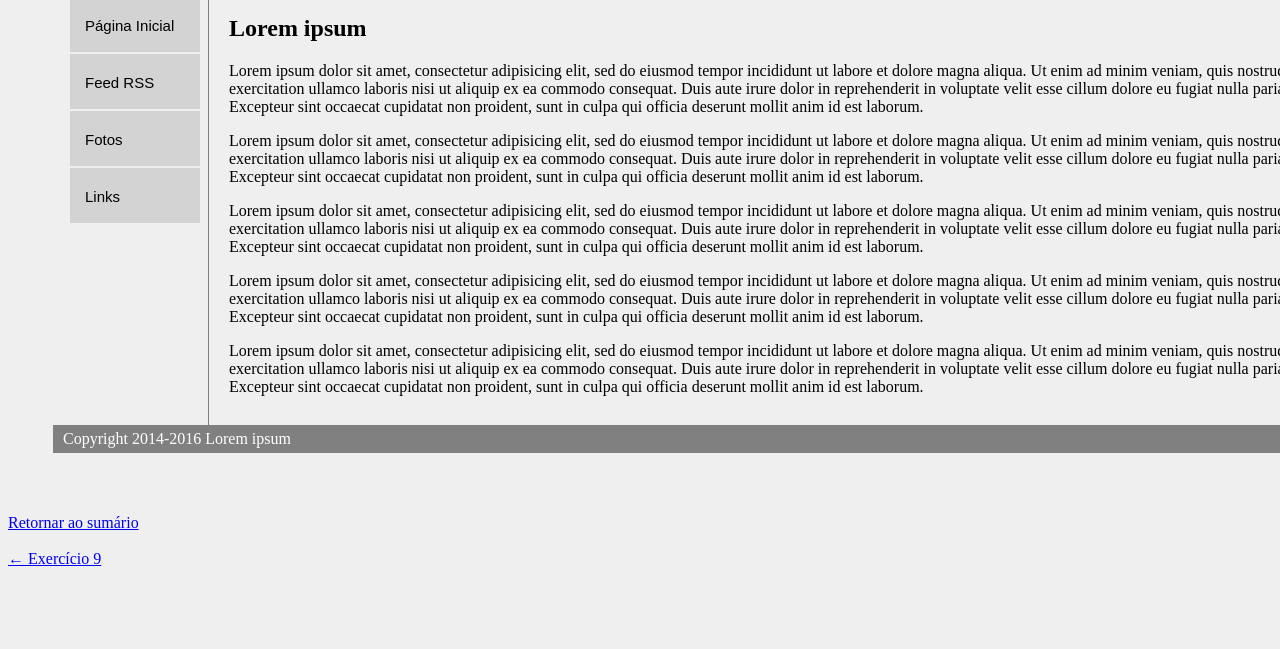
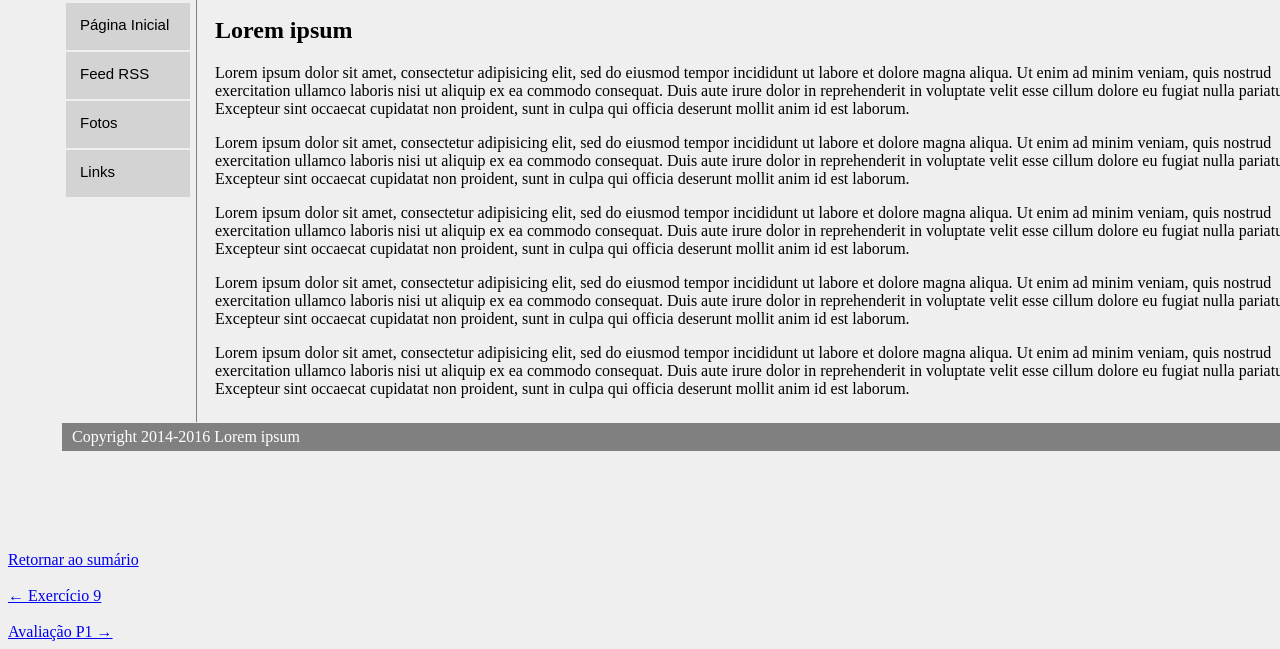
Before and after one commit to YtaloAzeredo/ytaloazeredo.github.io, a plain HTML site: page curso/capitulo2/exercicios/ex10.html in a window 1280 px wide. Shown: the part 209-858 px from the top of the page. Before the commit the page ends 800 px from the top, so only its background shows below. Drawn offline with Linux system fonts and the light colour scheme.

Commit message:
update css

```diff
--- a/curso/capitulo2/exercicios/ex10.css
+++ b/curso/capitulo2/exercicios/ex10.css
@@ -3,38 +3,32 @@
 {
     margin: 40px 40px 70px 40px;
     padding: 10px;
-    min-height: 450px;
-    max-height: 450px;
+    min-height: 487px;
+    max-height: 487px;
     min-width: 1270px;
     max-width: 1270px;
+    position: relative;
 }
-
+header
+{
+    background-color: gray;
+}
 header h1, footer
 {
-    background-color: gray;
     color: white;
-    display: inline-table;
     width: 1300px;
-    margin: -5px -5px;
+    margin: -6px 4px;
     padding: 5px 10px;
-
 }
 
 nav
 {
-    display:inline-block;
     height: 425px;
-    width: 154px;
-    margin-top: -19px;
+    width: 137px;
+    margin-top: -20px;
     position:absolute;
-    left: 58px;
-    top: 195.067px;
-}
-
-nav ul
-{
-    margin: 30px 8px 15px 0px;
-    padding: 0px 0px 0px 42px;
+    left: 11px;
+    top: 69.067px;
 }
 
 nav li
@@ -44,8 +38,8 @@ nav li
     width: 110px;
     text-align: left;
     list-style: none;
-    margin: 2px 0px 0px -30px;
-    padding: 20px 5px 5px 15px;
+    margin: 2px 0px 0px -33px;
+    padding: 13px 0px 4px 14px;
 }
 
 nav a
@@ -54,21 +48,30 @@ nav a
     text-decoration: none;
     font-family: sans-serif;
     font-size: 15px;
-
 }
-
 
 #principal
 {
-    display:inline-block;
     text-align: left;
-    height: 410px;
+    height: 397px;
     width: 1100px;
     border-left: solid 1px gray;
-    padding: 10px 10px 25px 20px;
-    margin: 0px 0px 0px 150px;
+    position: absolute;
+    left: 148px;
+    top: 51px;
+    padding: 18px;
+}
+section#principal h2
+{
+    margin-top: 10px;
 }
 
+footer
+{
+    background-color: gray;
+    position: absolute;
+    bottom: 0px;
+}
 
 nav li:hover
 {
--- a/curso/capitulo2/exercicios/ex10.html
+++ b/curso/capitulo2/exercicios/ex10.html
@@ -56,5 +56,7 @@
     <a href="/curso/sumario#sum">Retornar ao sumário</a>
     <br><br>
     <a href="ex9">&larr; Exercício 9</a>
+    <br><br>
+    <a href="/curso/capitulo2/p1.html">Avaliação P1 &rarr;</a>
 </body>
 </html>
```
Also changed, not shown: curso/capitulo2/p1.html (added, +24 -0 lines), curso/sumario.html (+2 -1 lines).
